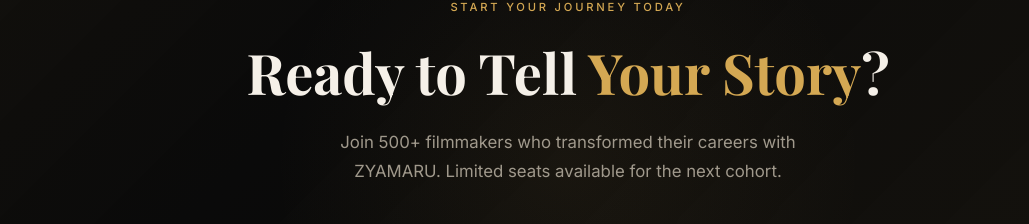
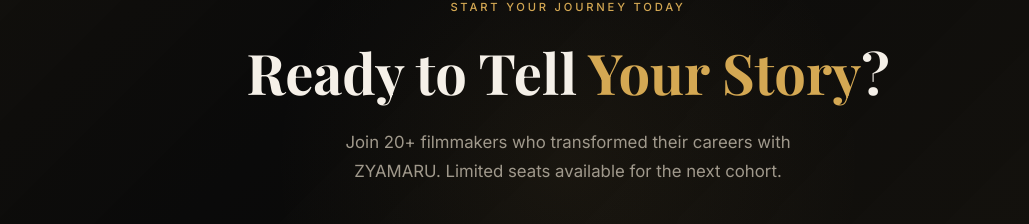
Before and after one commit to Bishes-Maharjan/zyamaru-website-2, a Next.js app: page / in a window 1280 px wide. Shown: the part 8497-8721 px from the top of the page, without its empty margins (72-1101 px from the left). Built offline with nearby package versions, Linux system fonts and the light colour scheme; a web font is replaced by a local one.

Commit message:
dunno just shows changes

```diff
--- a/app/components/CTASection.tsx
+++ b/app/components/CTASection.tsx
@@ -36,7 +36,7 @@
           Ready to Tell <span style={{ color: 'var(--color-amber)' }}>Your Story</span>?
         </motion.h2>
         <motion.p initial={{ opacity: 0, y: 20 }} animate={isInView ? { opacity: 1, y: 0 } : {}} transition={{ duration: 0.6, delay: 0.2 }} style={{ fontSize: '1.05rem', maxWidth: 500, margin: '0 auto 2.5rem', lineHeight: 1.7 }}>
-          Join 500+ filmmakers who transformed their careers with ZYAMARU. Limited seats available for the next cohort.
+          Join 20+ filmmakers who transformed their careers with ZYAMARU. Limited seats available for the next cohort.
         </motion.p>
         <motion.div initial={{ opacity: 0, y: 20 }} animate={isInView ? { opacity: 1, y: 0 } : {}} transition={{ duration: 0.6, delay: 0.3 }} style={{ display: 'flex', gap: '1rem', justifyContent: 'center', flexWrap: 'wrap' }}>
           <EnrollButton
--- a/app/layout.tsx
+++ b/app/layout.tsx
@@ -23,7 +23,7 @@
 export const metadata: Metadata = {
   title: "ZYAMARU | Premier Cinematography & Videography Academy in Nepal",
   description:
-    "Master cinematography, videography, and visual storytelling in Nepal. Professional courses taught by award-winning filmmakers. Join 500+ filmmakers who transformed their careers.",
+    "Master cinematography, videography, and visual storytelling in Nepal. Professional courses taught by award-winning filmmakers. Join 20+ filmmakers who transformed their careers.",
   keywords: [
     "cinematography course Nepal",
     "videography training Kathmandu",
```
